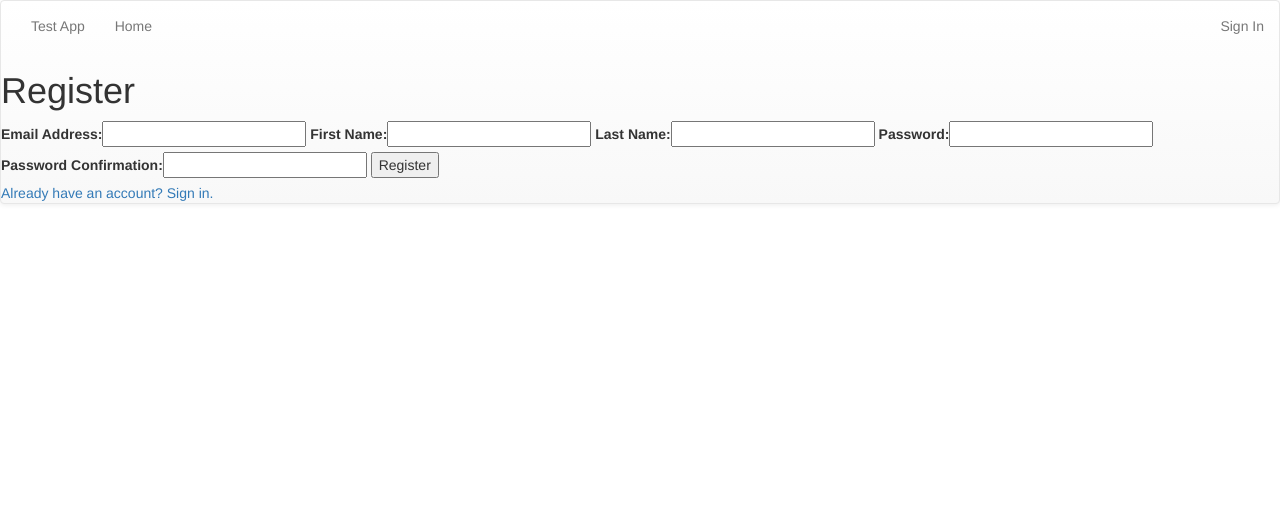
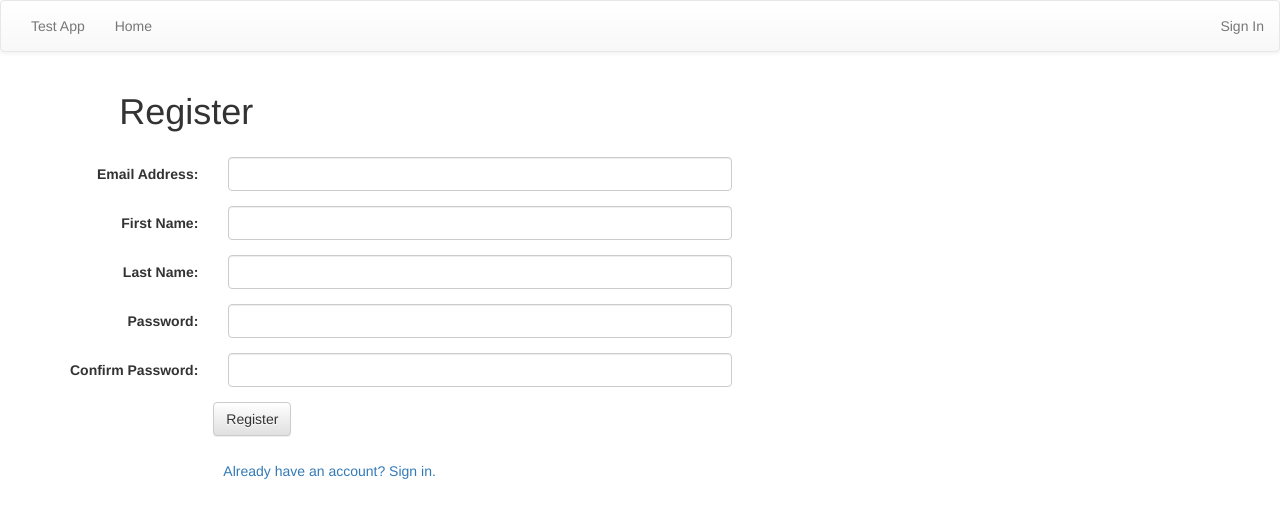
Before and after one commit to prchojnacki/userdashboard, a CodeIgniter app: page /signins/registerpage in a window 1280 px wide. Shown: the top 518 px of the page. Run offline with CodeIgniter, Linux system fonts and the light colour scheme.

Commit message:
edited css for home.php, register.php, signin.php

```diff
--- a/application/views/signins/register.php
+++ b/application/views/signins/register.php
@@ -10,11 +10,10 @@
 
 <!-- Latest compiled and minified JavaScript -->
 <script src="https://maxcdn.bootstrapcdn.com/bootstrap/3.3.4/js/bootstrap.min.js"></script>
+<link rel='stylesheet' href='/assets/main.css'>
 </head>
 <body>
 <nav class='navbar navbar-default'>
-
-<div id='container-fluid'>
     <div class='collapse navbar-collapse'>
         <ul class='nav navbar-nav'>
             <li><a>Test App</a></li>
@@ -24,23 +23,54 @@
             <li><a href='/signins/signinpage'>Sign In</a></li>
         </ul>
     </div>
+</nav>
+
+<div class='container-fluid'>
+
     <?php
         if ($this->session->flashdata('registration_errors')){
             echo $this->session->flashdata('registration_errors');
         }
 
     ?>
-    <h1>Register</h1>
-    <form action='/signins/registration' method='post'>
-        <label>Email Address:<input type='text' name='email'></label>
-        <label>First Name:<input type='text' name='first_name'></label>
-        <label>Last Name:<input type='text' name='last_name'></label>
-        <label>Password:<input type='password' name='password'></label>
-        <label>Password Confirmation:<input type='password' name='confirm'></label>
-        <input type='submit' value='Register'>
+    <h1 class='col-sm-offset-1'>Register</h1>
+    <form action='/signins/registration' method='post' class='form-horizontal'>
+        <div class='form-group'>
+            <label for='email' class='col-sm-2 control-label'>Email Address: </label>
+            <div class='col-sm-5'>
+                <input type='text' name='email'  class='form-control'>
+            </div>
+        </div>
+        <div class='form-group'>
+            <label for='first_name' class='col-sm-2 control-label'>First Name: </label>
+            <div class='col-sm-5'>
+                <input type='text' name='first_name' class='form-control'>
+            </div>
+        </div>
+        <div class='form-group'>
+            <label for='last_name' class='col-sm-2 control-label'>Last Name: </label>
+            <div class='col-sm-5'>
+                <input type='text' name='last_name' class='form-control'>
+            </div>
+        </div>
+        <div class='form-group'>
+            <label for='password' class='col-sm-2 control-label'>Password: </label>
+            <div class='col-sm-5'>
+                <input type='password' name='password' class='form-control'>
+            </div>
+        </div>
+        <div class='form-group'>
+            <label for='confirm' class='col-sm-2 control-label'>Confirm Password: </label>
+            <div class='col-sm-5'>
+                <input type='password' name='confirm'  class='form-control'>
+            </div>
+        </div>
+        <div class='form-group'>
+            <input class='btn btn-default col-sm-offset-2' type='submit' value='Register'>
+        </div>
     </form>
-    <a href='/signins/signinpage'>Already have an account? Sign in.</a>
+    <a class='col-sm-offset-2' href='/signins/signinpage'>Already have an account? Sign in.</a>
 </div>
-</nav>
+
 </body>
 </html>
--- a/assets/main.css
+++ b/assets/main.css
@@ -1,3 +1,3 @@
-.row {
-    margin: 0 0 0 5rem;
+form {
+    margin: 2% 0 2% 0;
 }
```
Also changed, not shown: application/views/signins/home.php (+13 -9 lines), application/views/signins/signin.php (+28 -9 lines). Lines whose indentation alone changed are shown as unchanged.
